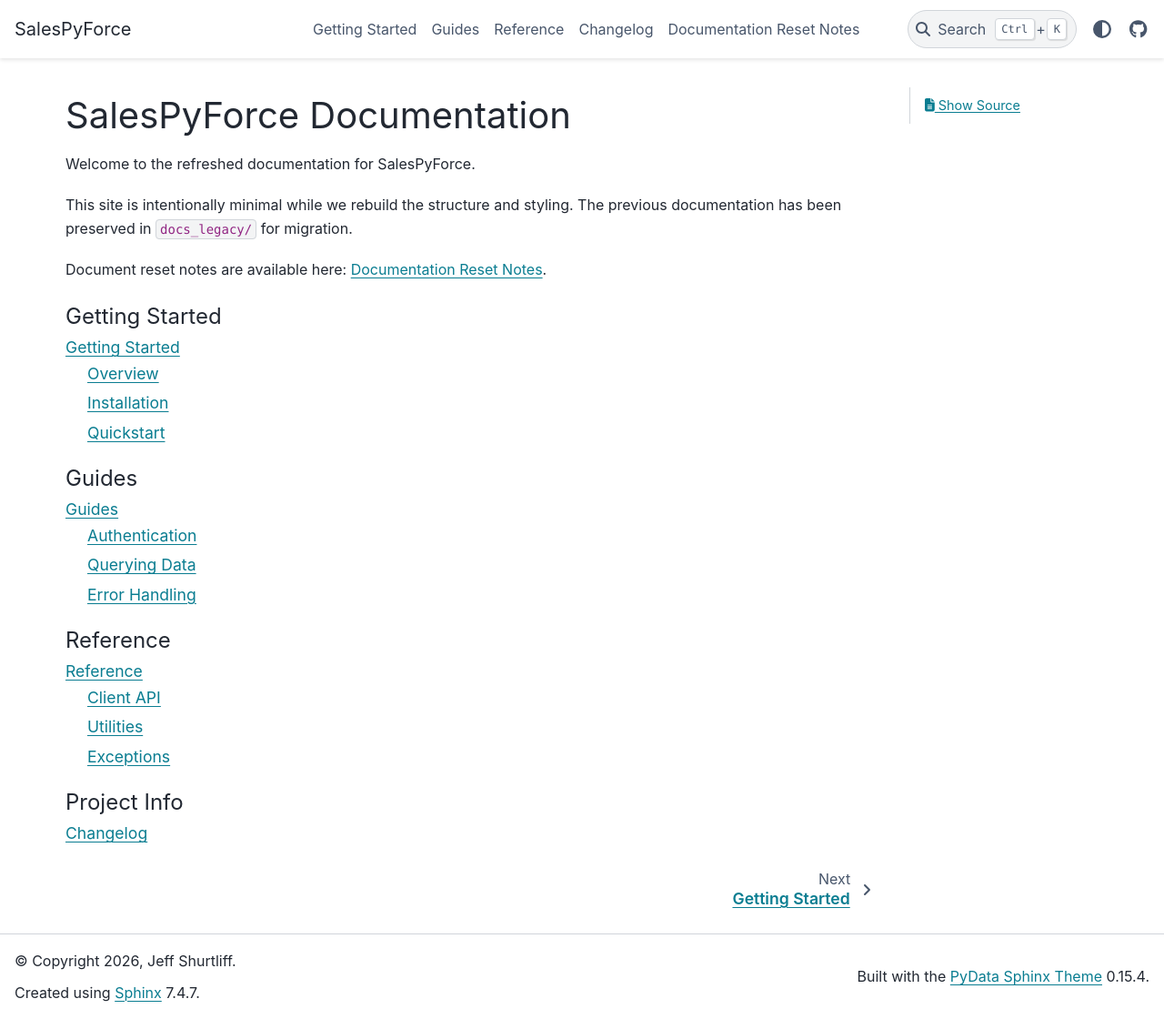
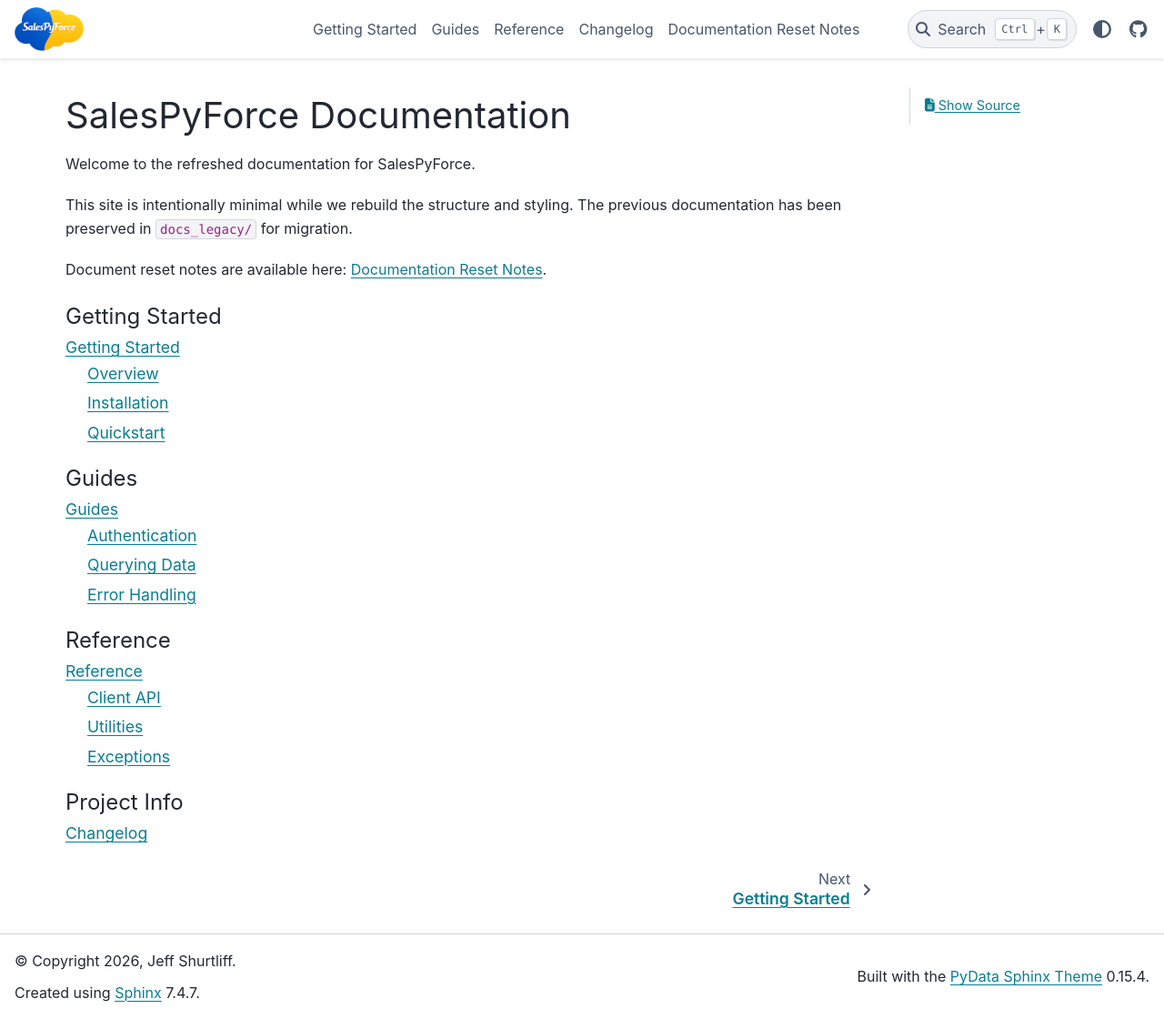
Before and after one commit to jeffshurtliff/salespyforce, a Sphinx documentation site: the page built from docs/index.rst, in a window 1280 px wide and 1120 px high. Shown: the whole window at 91% size. Built offline with Sphinx 7.4.7 and the PyData theme 0.15.4, drawn with Linux system fonts in a browser that asks for light colours.

Commit message:
Replaced text with logo in site header and added custom styling to define the size

```diff
--- /dev/null
+++ b/docs/_static/custom.css
@@ -0,0 +1,5 @@
+# Style the logo in the site header (desktop and mobile)
+.navbar-brand img { height: 36px; width: auto; }
+@media (max-width: 576px) {
+  .navbar-brand img { height: 28px; }
+}
--- a/docs/conf.py
+++ b/docs/conf.py
@@ -123,7 +123,9 @@
 # Theme options are theme-specific and customize the look and feel of a theme.
 html_theme_options = {
     'logo': {
-        'text': 'SalesPyForce',
+        'image_light': 'salespyforce-logo-v1-tightcrop-72pxh.png',
+        'image_dark': 'salespyforce-logo-v1-tightcrop-72pxh.png',
+        'alt_text': 'SalesPyForce',
     },
     # 'github_url': 'https://github.com/jeffshurtliff/salespyforce',
 
```
Also changed, not shown: docs/_static/salespyforce-logo-v1-tightcrop-72pxh.png (added).
